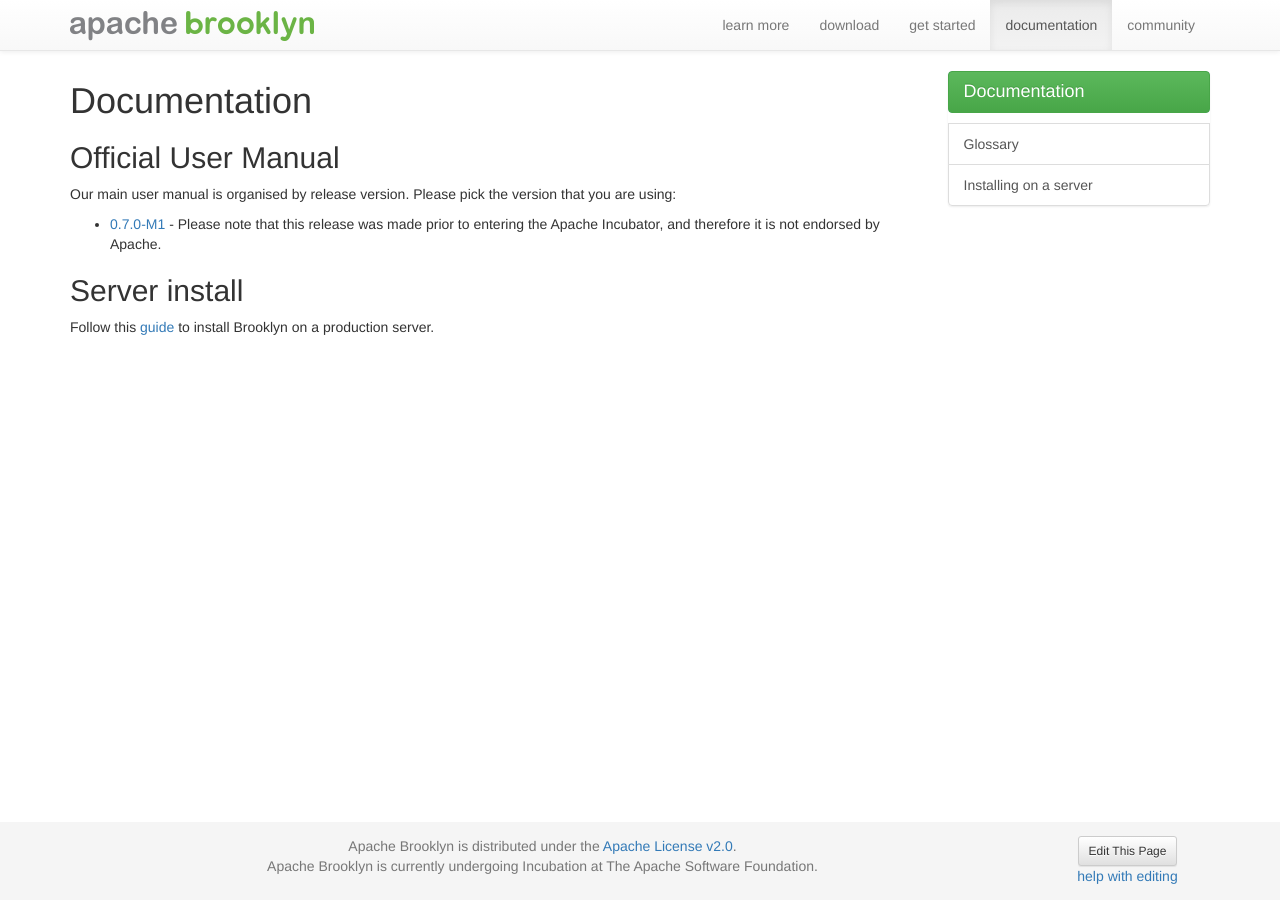
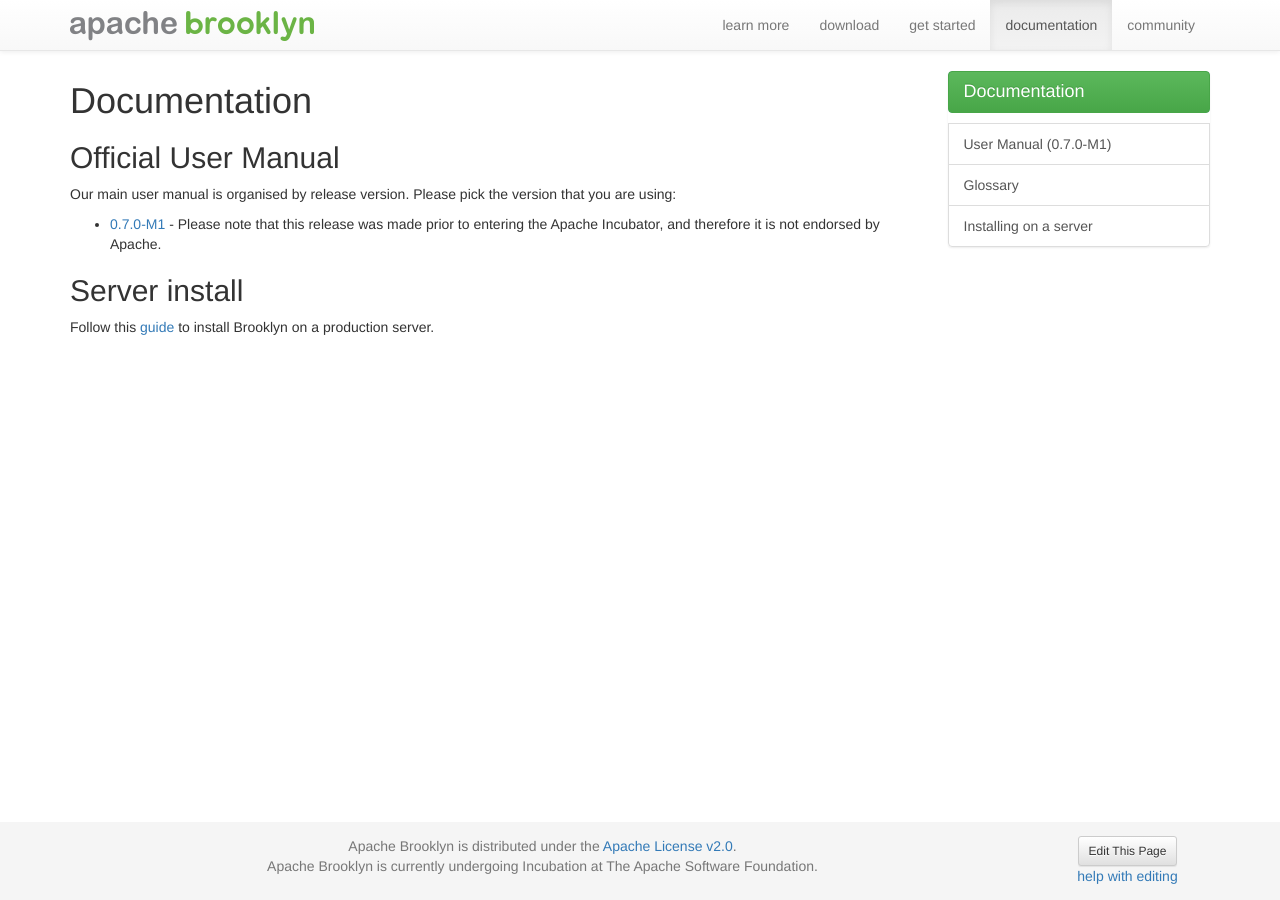
Before and after one commit to apache/incubator-brooklyn-site, a Jekyll site: the page built from documentation.md, in a window 1280 px wide. Built offline with Jekyll 4.4.1, drawn with Linux system fonts in a browser that asks for light colours; nearby versions of some CDN libraries; some of the changed lines change nothing that is shown.

Commit message:
Allow menus to include hyperlinks
Menus were only allowed to link to other Jekyll-managed pages. This
allows hyperlinks to non-Jekyll-managed pages to be used. Currently, the
links must still be on the same site.

```diff
--- a/_plugins/site_structure.rb
+++ b/_plugins/site_structure.rb
@@ -46,7 +46,13 @@
       page.data['parent'] = parent
       if page.data['children']
         page.data['children'].each do |c|
-          c['reference'] = gen_structure(site, c['path'], page, navgroups)
+          if c['path']
+            # links to another Jekyll-managed page
+            c['reference'] = gen_structure(site, c['path'], page, navgroups)
+          elsif c['link']
+            # links to a not-Jekyll-managed page on this site
+            c['reference'] = { 'url' => c['link'], 'title' => c['title'] }
+          end
         end
       end
 
--- a/documentation.md
+++ b/documentation.md
@@ -2,6 +2,7 @@
 layout: normal
 title: Documentation
 children:
+- { link: v/0.7.0-M1, title: User Manual (0.7.0-M1) }
 - { path: glossary.md }
 - { path: documentation/install-on-server.md }
 ---
```
